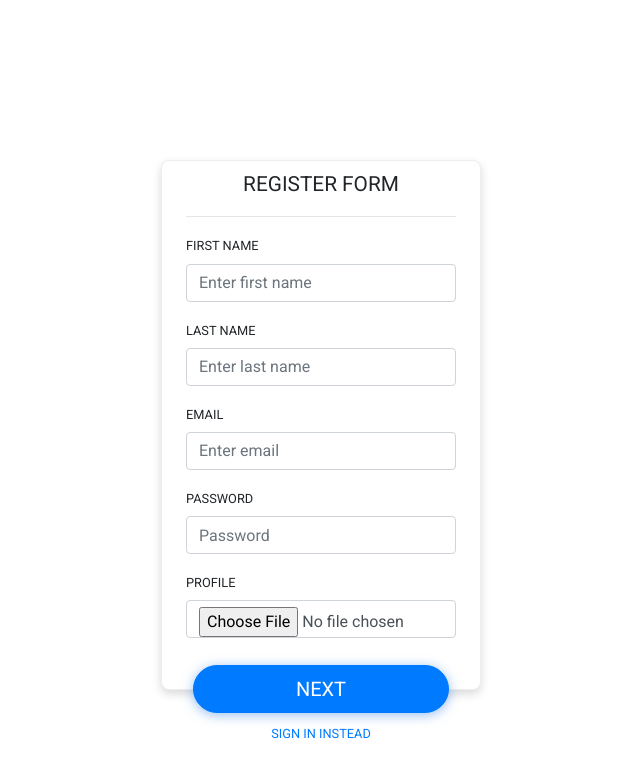
After one commit to pnc-virtual-company/2020-G9-letsgo, a CodeIgniter 4 app: the page made by app/Views/auths/register.php in a window 1280 px wide. The commit adds this page. Shown: the top 778 px of the page, without its empty margins (319-959 px from the left). Run offline with PHP 8.4 and a stand-in for CodeIgniter, Linux system fonts and the light colour scheme; the template is opened without the code that fills it, so the values that code supplies are empty; some libraries are stand-ins or nearby versions.

Commit message:
#8 registerView

```diff
--- a/app/Config/Routes.php
+++ b/app/Config/Routes.php
@@ -33,6 +33,7 @@ $routes->setAutoRoute(true);
 //$routes->get('/', 'Home::index');
 
 $routes->get('login','UserController::index');
+$routes->get('register','UserController::showFromRegister');
 
 /**
  * --------------------------------------------------------------------
--- a/app/Controllers/UserController.php
+++ b/app/Controllers/UserController.php
@@ -8,5 +8,11 @@ class UserController extends BaseController
 	}
 
 	//--------------------------------------------------------------------
+	public function showFromRegister()
+	{
+		return view('auths/register');
+	}
+
+	//--------------------------------------------------------------------
 
 }
--- a/app/Views/auths/login.php
+++ b/app/Views/auths/login.php
@@ -4,7 +4,7 @@
   <div class="auth__body">
     <form class="auth__form" autocomplete="off" action="" method="post">
       <div class="auth__form_body">
-        <h3 class="auth__form_title"> Login From</h3>
+        <h3 class="auth__form_title"> Login </h3>
         <hr>
         <div>
           <div class="form-group">
--- /dev/null
+++ b/app/Views/auths/register.php
@@ -0,0 +1,56 @@
+<?= $this->extend('layouts/main') ?>
+<?= $this->section('content') ?>
+<div class="auth">
+  <div class="auth__header">
+
+  </div>
+
+  <div class="auth__body">
+    <form class="auth__form" autocomplete="off" action="/" method="post">
+      <div class="auth__form_body">
+        <h3 class="auth__form_title">
+          Register Form
+        </h3>
+        <hr>
+        <div>
+          <div class="form-group">
+            <label class="text-uppercase small">First Name</label>
+            <input type="text" name ="first_name" class="form-control" placeholder="Enter first name" value="">
+          </div>
+          <div class="form-group">
+            <label class="text-uppercase small">last Name</label>
+            <input type="text" name ="last_name" class="form-control" placeholder="Enter last name" value="">
+          </div>
+          <div class="form-group">
+            <label class="text-uppercase small">Email</label>
+            <input type="email" name ="email" class="form-control" placeholder="Enter email" value="">
+          </div>
+          <div class="form-group">
+            <label class="text-uppercase small">Password</label>
+            <input type="password" name="password" class="form-control" placeholder="Password" value="">
+          </div>
+          <div class="form-group">
+            <label class="text-uppercase small">Profile</label>
+            <input name="profile" type="file" class="form-control" >
+          </div>
+
+        </div>
+      </div>
+
+        <div class="auth__form_actions">
+
+          <button  type="submit"  class="btn btn-primary btn-lg btn-block" >
+            NEXT
+          </button>
+
+        <div class="mt-2">
+          <a href="/signin" class="small text-uppercase">
+            SIGN IN INSTEAD
+          </a>
+        </div>
+      </div>
+
+    </form>
+  </div>
+</div>
+<?= $this->endSection() ?>
```
